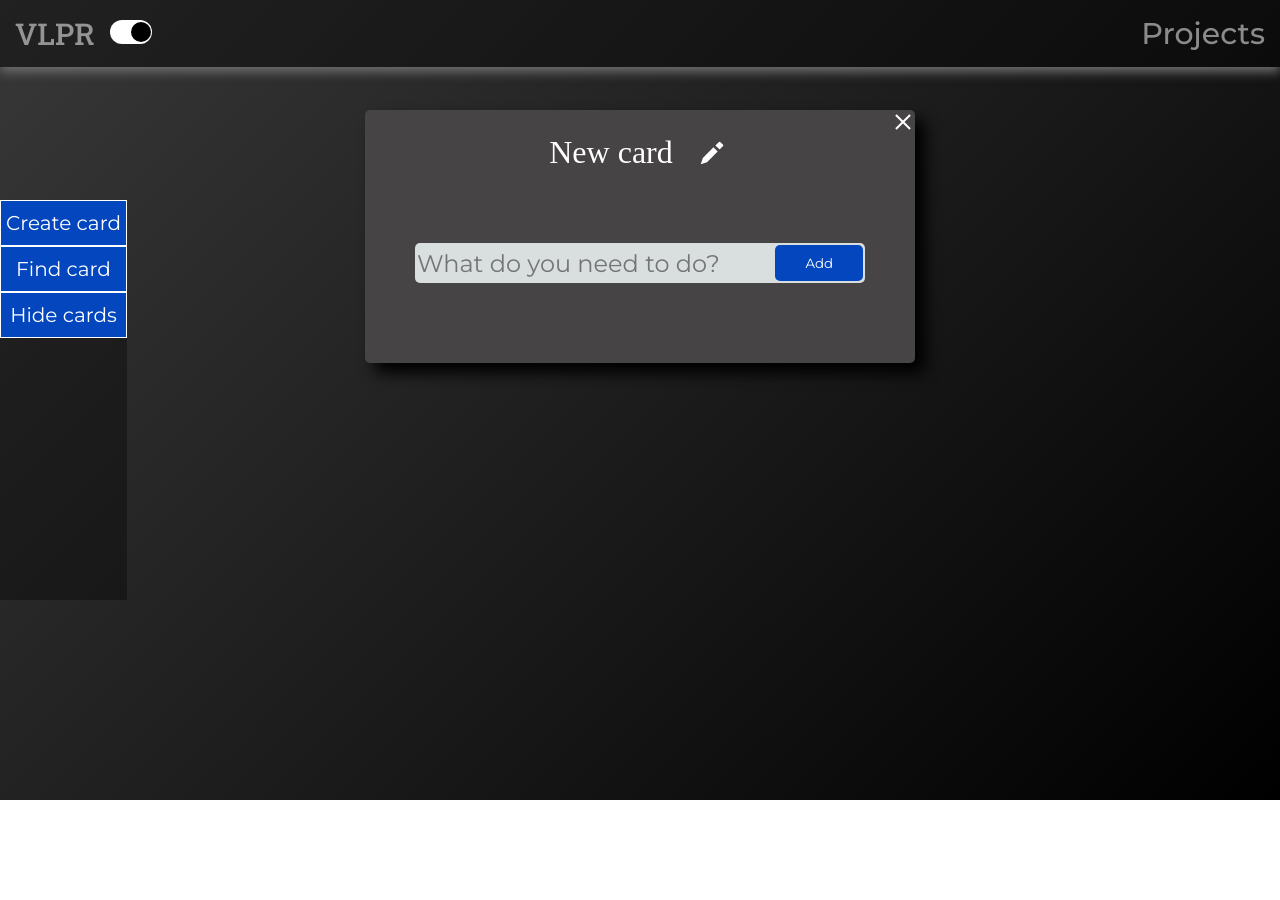
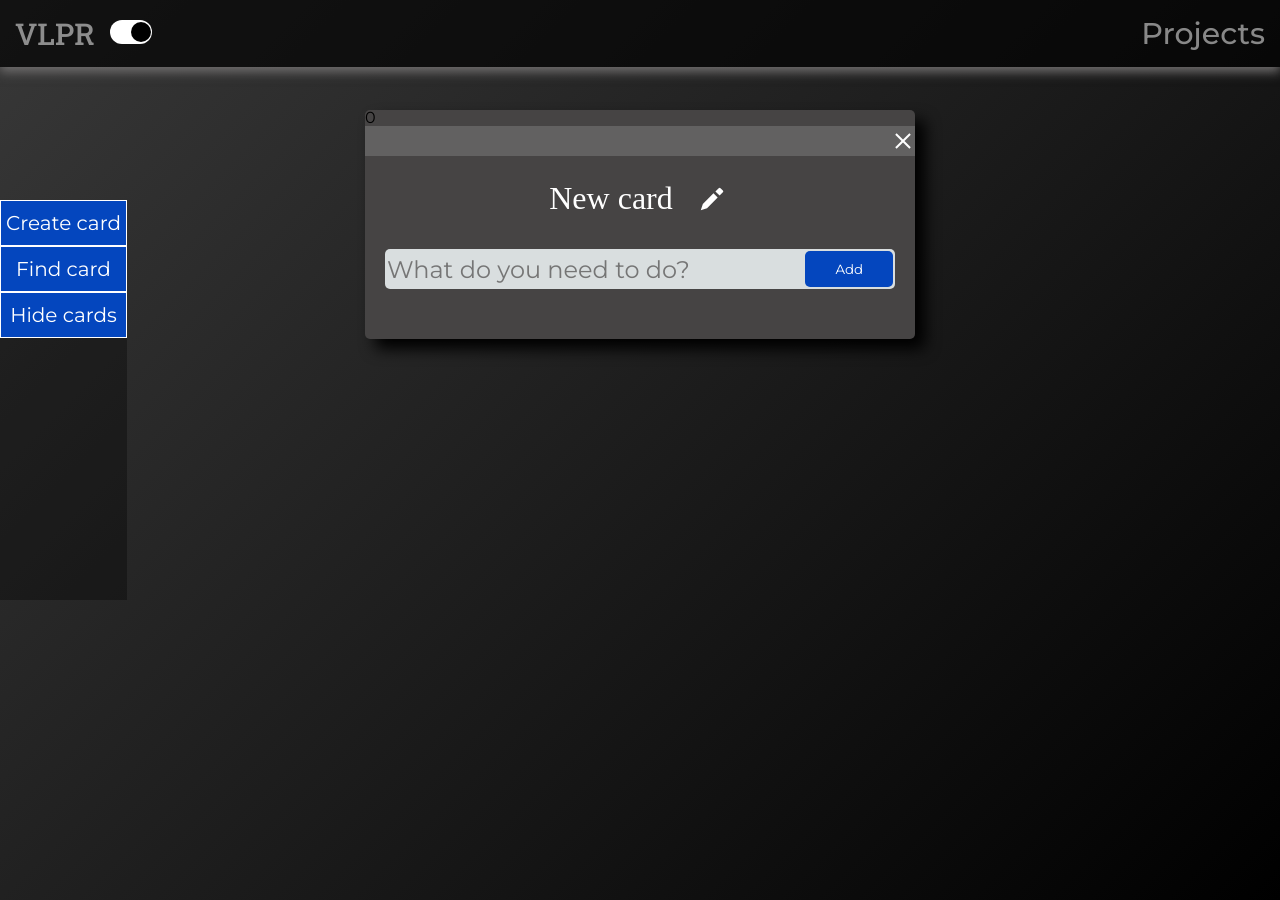
Before and after one commit to Intemeretor/Portfolio, a React (Vite) app: page /Portfolio/todo in a window 1280 px wide. Both pictures are taken after a click on the button "Create card". Before the commit the page ends 800 px from the top, so only its background shows below. Built offline with nearby package versions, Linux system fonts and the light colour scheme; a web font is replaced by a local one.

Commit message:
Move todos!

```diff
--- a/src/components/Head/Head.scss
+++ b/src/components/Head/Head.scss
@@ -3,7 +3,7 @@
 	width: 100%;
 	position: fixed;
 	z-index: 100;
-	background-color: #02020267;
+	background-color: #020202b0;
 	box-shadow: 0 5px 10px #000;
 	padding: 15px 15px;
 	&__navigation {
--- a/src/pages/Todo/Todo.jsx
+++ b/src/pages/Todo/Todo.jsx
@@ -88,7 +88,7 @@ export default function Todo({ darkMode } = props) {
 				</div>
 
 				<div className="todo__row">
-					{cards ? cards : ''}
+					{cards}
 				</div>
 
 			</div>
--- a/src/pages/Todo/Todo.scss
+++ b/src/pages/Todo/Todo.scss
@@ -2,8 +2,9 @@
 	margin: 100px 0px 0px 0px;
 	padding: 10px 10px;
 	position: relative;
-
+	min-height: 100vh;
 	&__container {
+		max-width: none;
 	}
 	&__control {
 		height: 50%;
@@ -34,8 +35,7 @@
 		margin: 0 auto;
 		width: 100%;
 		background-color: #2c2b2b;
-		transition: all 0.5s ease 0s;
-		padding: 20px;
+
 		border-radius: 5px;
 		box-shadow: 10px 10px 15px #000000;
 		&.isDark {
@@ -43,7 +43,14 @@
 		}
 	}
 	&__head {
+		user-select: none;
+		height: 30px;
+		cursor: move;
 		position: relative;
+		background-color: #ffffff27;
+	}
+	&__nameform {
+		margin: 0px 0px 30px 0px;
 		&.edit {
 			background-color: #292828;
 			box-shadow: inset 6px 6px 14px -6px rgba(0, 0, 0, 0.5);
@@ -54,7 +61,6 @@
 		text-align: center;
 		color: white;
 		font-size: 2rem;
-		margin: 0px 0px 40px 0px;
 		display: flex;
 		gap: 20px;
 		justify-content: center;
@@ -77,7 +83,7 @@
 		}
 	}
 	&__body {
-		padding: 30px;
+		padding: 20px;
 	}
 	&__form {
 		margin: 0px 0px 30px 0px;
@@ -216,6 +222,9 @@
 		}
 	}
 	.cross {
+		top: 50%;
+		height: 100%;
+		transform: translateY(-50%);
 		&::before {
 			transform: translate(0%, -50%) rotate(45deg);
 		}
--- a/src/pages/Todo/TodoItem.jsx
+++ b/src/pages/Todo/TodoItem.jsx
@@ -1,6 +1,6 @@
 import React from 'react'
 import TodoList from './TodoList';
-import { useState, useEffect } from 'react';
+import { useState, useEffect, useRef } from 'react';
 
 export default function TodoItem({ changeCard, darkMode, cardId, editableName, name } = props) {
 	const [newTodo, setNewTodo] = useState({
@@ -8,6 +8,8 @@ export default function TodoItem({ changeCard, darkMode, cardId, editableName, n
 		editable: false,
 	});
 	const [todo, setTodo] = useState([]);
+	const itemHeadRef = useRef();
+
 
 
 
@@ -19,6 +21,7 @@ export default function TodoItem({ changeCard, darkMode, cardId, editableName, n
 	useEffect(() => {
 		localStorage.setItem(`todos${cardId}`, JSON.stringify(todo));
 	}, [todo]);
+
 
 
 
@@ -83,12 +86,82 @@ export default function TodoItem({ changeCard, darkMode, cardId, editableName, n
 
 	/>);
 
+	const [cardPosition, setCardPosition] = useState({
+		canDrag: false,
+		moved: false,
+		startPosition: { x: 0, y: 0 },
+		currentPosition: { x: 0, y: 0 },
+		distance: { x: 0, y: 0 }
+	});
+
+
+	function startDragging(e) {
+
+
+		setCardPosition(prev => ({
+			...prev,
+			canDrag: true,
+			startPosition: {
+				x: e.clientX,
+				y: e.clientY,
+			},
+		}))
+
+	}
+
+	function dragging(e) {
+		if (cardPosition.canDrag) {
+			console.log(e.clientX);
+			setCardPosition(prev => ({
+				...prev,
+				currentPosition: {
+					x: e.clientX - cardPosition.startPosition.x + prev.distance.x,
+					y: e.clientY - cardPosition.startPosition.y + prev.distance.y,
+
+				}
+			}))
+
+		}
+	}
+
+	function stopDragging(e) {
+		console.log("stopped");
+		setCardPosition(prev => ({
+			...prev,
+			canDrag: false,
+			moved: true,
+			distance: {
+				x: prev.currentPosition.x,
+				y: prev.currentPosition.y,
+			}
+		}))
+	}
+
+
 	return (
-		<div className={`todo__item ${darkMode ? 'isDark' : ""}`}>
+		<div
+			className={`todo__item ${darkMode ? 'isDark' : ""}`}
+			onMouseMove={(e) => dragging(e)}
+			style={{ position: cardPosition.moved ? "absolute" : "relative", top: `${cardPosition.currentPosition.y}px`, left: `${cardPosition.currentPosition.x}px` }}
+		>
+
+
+			<div>{cardPosition.currentPosition.x}</div>
+
+
+			<div
+				className="todo__head"
+				onMouseUp={(e) => stopDragging(e)}
+
+				onMouseDown={(e) => startDragging(e)}
+				ref={itemHeadRef}
+
+			>
 				<span onClick={(e) => changeCard(e, "delete", cardId)} className='cross'></span>
-			<form
-				onSubmit={(e) => changeCard(e, "statusChange", cardId)}
-				className={`todo__head ${editableName ? "edit" : ''}`} >
+			</div>
+
+			<div className="todo__body">
+				<form onSubmit={(e) => changeCard(e, "statusChange", cardId)} className={`todo__nameform ${editableName ? "edit" : ''}`} >
 					{!editableName
 						? <h2 className='todo__title'>
 							<span>{name}</span>
@@ -98,7 +171,6 @@ export default function TodoItem({ changeCard, darkMode, cardId, editableName, n
 						</h2>
 						: <input className="todo__edit" onChange={(e) => changeCard(e, "nameChange", cardId)} value={name} type="text" />}
 				</form>
-			<div className="todo__body">
 				<form
 					action=""
 					className="todo__form"
```
Lines whose indentation alone changed are shown as unchanged.
